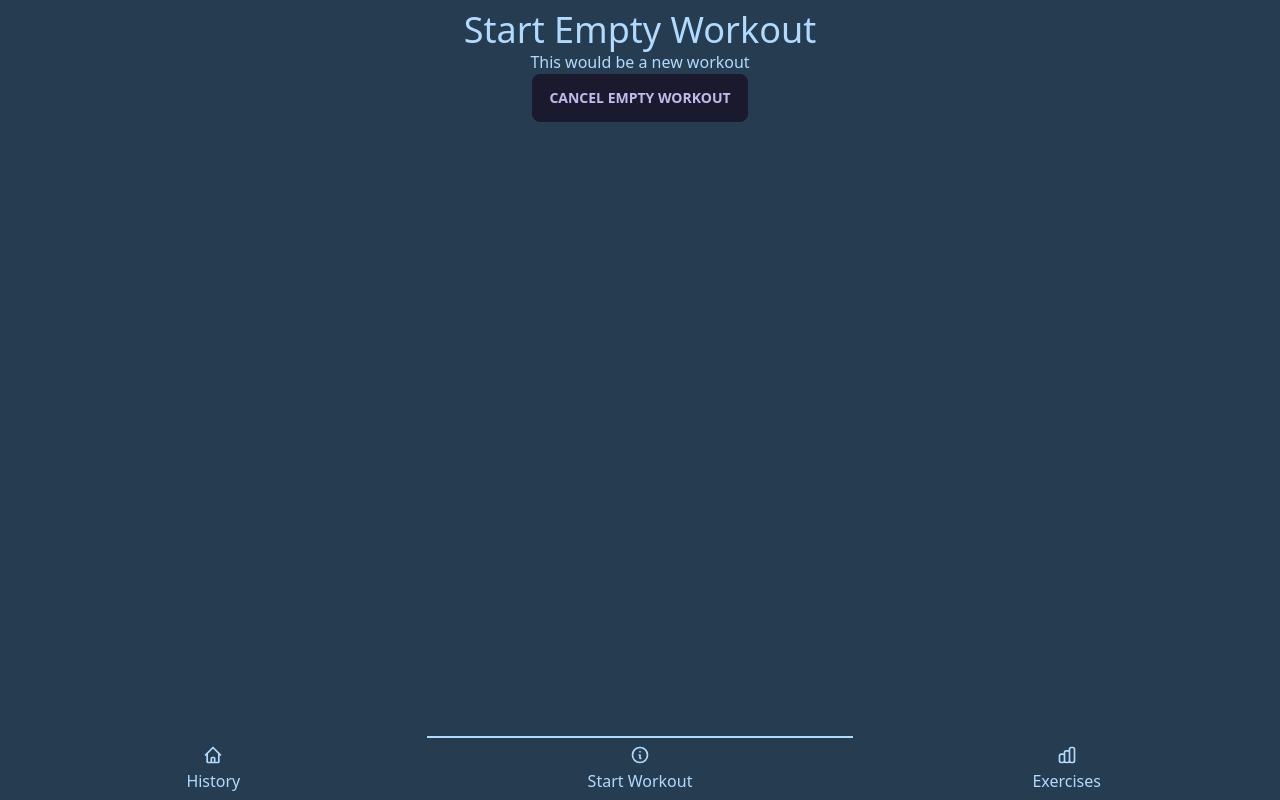
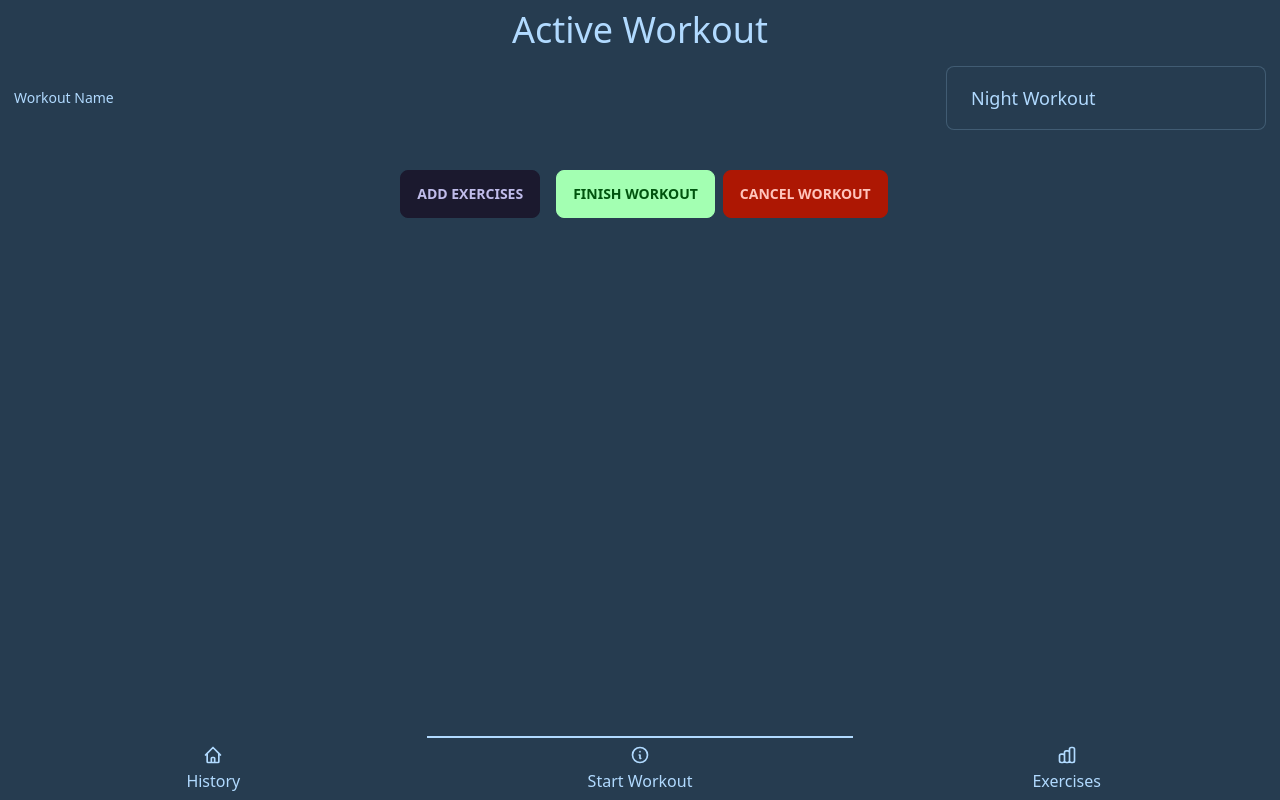
Before and after one commit to tbroder14/full-stack-fitness-app, a React (Vite) app in the folder frontend/vite-project/: page / in a window 1280 px wide. Both pictures are taken after a click on the button "START EMPTY WORKOUT". Built offline with nearby package versions, Linux system fonts and the light colour scheme.

Commit message:
finalized start empty workout and start template workout buttons

```diff
--- /dev/null
+++ b/frontend/vite-project/src/components/ActiveWorkoutPage.jsx
@@ -0,0 +1,94 @@
+import { useState } from "react"
+
+export default function ActiveWorkoutPage({setActivePage, setShowButtons, currentTemplate, setCurrentTemplate, currentWorkoutExercises, setCurrentWorkoutExercises}) {
+
+    // start timer
+    // how to delete an exercise from a workout? hamburger button/three dots for menu?
+    // save button - posts workout to database; then resets current workout template/array to original
+    // when starting template workout, allow for workout name to be changed after adding exercises
+    // when starting template workout, update added exercises
+
+    const startOfWorkoutTime = new Date().getHours()
+    const finishedWorkout = ''
+    let currentWorkoutName = ''
+
+    if (currentTemplate === null) {
+        if (startOfWorkoutTime >= 21 || startOfWorkoutTime <= 4) {
+        currentWorkoutName = 'Night Workout'
+        } else if (startOfWorkoutTime >= 5 && startOfWorkoutTime <= 7) {
+            currentWorkoutName = 'Early Morning Workout'
+        } else if (startOfWorkoutTime >= 8 && startOfWorkoutTime <= 10) {
+            currentWorkoutName = 'Morning Workout'
+        } else if (startOfWorkoutTime >= 11 && startOfWorkoutTime <= 13) {
+            currentWorkoutName = 'Mid-day Workout'
+        } else if (startOfWorkoutTime >= 14 && startOfWorkoutTime <= 16) {
+            currentWorkoutName = 'Afternoon Workout'
+        } else if (startOfWorkoutTime >=17 && startOfWorkoutTime <= 20) {
+            currentWorkoutName = 'Evening Workout'
+        }
+    } else {
+        currentWorkoutName = currentTemplate.name
+    }
+
+    const [workoutName, setWorkoutName] = useState(currentWorkoutName)
+
+    function updateName(e) {
+        setWorkoutName(e.target.value)
+    }
+
+    function addExercises() {
+        setActivePage('Add Exercises')
+    }
+
+    function finishWorkout() {
+        console.log('this workout would be saved')
+    }
+
+    function returnToHomePageButton() {
+        setCurrentWorkoutExercises([])
+        setCurrentTemplate(null)
+        setActivePage('Show Templates')
+        setShowButtons(true)
+    }
+
+    return (
+        <>
+            <h1 className="text-4xl">Active Workout</h1>
+
+            <div className="form-control">
+                <label className="label cursor-pointer">
+                    <span className="label-text">Workout Name</span>
+                    <input
+                        type="text"
+                        name="Name"
+                        id="Name"
+                        value={workoutName}
+                        onChange={updateName}
+                        placeholder='Workout Name'
+                        className="input input-bordered w-full input-lg max-w-xs my-2"
+                        required
+                    />
+                </label>
+            </div>
+            <div>
+                {currentWorkoutExercises == [] &&
+                    <>
+
+                    </>
+
+                }
+                {currentWorkoutExercises &&
+                    <>
+                        <ul className="list-disc text-left pl-5 py-2">
+                            {currentWorkoutExercises.map((exercise, index) => <li className="list-disc" key={index}>{exercise}</li>)}
+                        </ul>
+                    </>
+                }
+            </div>
+            <button className="btn m-2" onClick={addExercises}>Add Exercises</button>
+            <button className="btn btn-primary m-2" onClick={finishWorkout}>Finish Workout</button>
+            <button className="btn btn-secondary my-2" onClick={() => returnToHomePageButton()}>Cancel Workout</button>
+
+        </>
+    )
+}
--- /dev/null
+++ b/frontend/vite-project/src/components/AddExercisesPage.jsx
@@ -0,0 +1,49 @@
+import { useState } from 'react'
+import { exerciseList } from '../data'
+
+export default function AddExercisePage({setActivePage, setCurrentWorkoutExercises, setCurrentTemplate, currentWorkoutExercises}) {
+
+    const [activeExercises, setActiveExercises] = useState(currentWorkoutExercises)
+
+    const selectedExercises = (e) => {
+        if (activeExercises.includes(e.target.value)) {
+            const arrayCopy = [...activeExercises]
+            const newIndex = activeExercises.indexOf(e.target.value)
+            arrayCopy.splice(newIndex, 1)
+            setActiveExercises(arrayCopy)
+        } else {
+            setActiveExercises(prevState => [...prevState, e.target.value])
+        }
+    }
+
+    function handleForm(e) {
+        e.preventDefault()
+        setActivePage('Active Workout')
+        setCurrentWorkoutExercises(activeExercises)
+    }
+
+    return (
+        <>
+            <h1 className="text-4xl my-2">Add Exercises</h1>
+
+            <form onSubmit={handleForm}>
+
+                {exerciseList.map((exercise, index) => {
+                    return(
+                    <div className="form-control" key={index}>
+                        <label className="label cursor-pointer">
+                            <span className="label-text">{exercise}</span>
+                            <input
+                                type="checkbox"
+                                className="checkbox"
+                                value={exercise}
+                                checked={activeExercises.includes(exercise)}
+                                onChange={selectedExercises}/>
+                        </label>
+                    </div>)
+                })}
+                <input type="submit" value="Add Exercises" className="btn btn-primary my-4"/>
+            </form>
+        </>
+    )
+}
--- a/frontend/vite-project/src/components/ShowTemplates.jsx
+++ b/frontend/vite-project/src/components/ShowTemplates.jsx
@@ -1,6 +1,4 @@
-import { useState } from "react"
-
-export default function ShowTemplates({setActivePage, setShowButtons, currentTemplate, setCurrentTemplate, allTemplates}) {
+export default function ShowTemplates({setActivePage, setShowButtons, currentTemplate, setCurrentTemplate, allTemplates, setCurrentWorkoutExercises}) {
 
     function showCurrentTemplate(template) {
         setCurrentTemplate(template)
@@ -15,6 +13,11 @@ export default function ShowTemplates({setActivePage, setShowButtons, currentTem
     function returnToTemplate() {
         setCurrentTemplate(null)
         setShowButtons(true)
+    }
+
+    function activeWorkout() {
+        setCurrentWorkoutExercises(currentTemplate.listOfExercises)
+        setActivePage('Active Workout')
     }
 
     return(
@@ -42,6 +45,7 @@ export default function ShowTemplates({setActivePage, setShowButtons, currentTem
                     <ul className="list-disc text-left p-6">
                     {currentTemplate.listOfExercises.map((exercise, index) => <li className="list-disc" key={index}>{exercise}</li>)}
                     </ul>
+                    <button className="btn" onClick={activeWorkout} >Start {currentTemplate.name}</button>
                     <button className={`btn  ${setActivePage === 'Edit Current Template' ? 'active' : ''}`} onClick={() => handleClick('Edit Current Template')}>Edit Template</button>
                     <button className="btn" onClick={() => returnToTemplate()}>Return to Templates</button>
                 </>
--- a/frontend/vite-project/src/components/StartWorkoutButton.jsx
+++ /dev/null
@@ -1,20 +0,0 @@
-export default function StartWorkoutButton({setActivePage, setShowButtons}) {
-
-    function returnToHomePageButton() {
-        setActivePage('Show Templates')
-        setShowButtons(true)
-    }
-
-
-    return (
-        <>
-            <h1 className="text-4xl">Start Empty Workout</h1>
-
-
-            <h1>This would be a new workout</h1>
-
-            <button className="btn" onClick={() => returnToHomePageButton()}>Cancel Empty Workout</button>
-
-        </>
-    )
-}
--- a/frontend/vite-project/src/components/StartWorkoutPage.jsx
+++ b/frontend/vite-project/src/components/StartWorkoutPage.jsx
@@ -1,17 +1,16 @@
 import { useState } from 'react'
-import StartWorkoutButton from "./StartWorkoutButton"
+import ActiveWorkoutPage from "./ActiveWorkoutPage"
 import NewTemplate from "./NewTemplate"
 import ShowTemplates from "./ShowTemplates"
 import EditCurrentTemplate from './EditCurrentTemplate'
+import AddExercisePage from './AddExercisesPage'
 
 export default function StartWorkout({allTemplates, setAllTemplates}) {
 
     const [activePage, setActivePage] = useState('Show Templates')
     const [showButtons, setShowButtons] = useState(true)
-    // let allTemplates = []
-
     const [currentTemplate, setCurrentTemplate] = useState(null)
-
+    const [currentWorkoutExercises, setCurrentWorkoutExercises] = useState([])
 
     function handleClick(buttonText) {
         setActivePage(buttonText)
@@ -21,14 +20,15 @@ export default function StartWorkout({allTemplates, setAllTemplates}) {
     return(
         <>
             {activePage === 'New Template' && <NewTemplate setAllTemplates={setAllTemplates} setActivePage={setActivePage} setShowButtons={setShowButtons} />}
-            {activePage === 'Start Workout' && <StartWorkoutButton setActivePage={setActivePage} setShowButtons={setShowButtons} />}
-            {activePage === 'Show Templates' && <ShowTemplates allTemplates={allTemplates} setActivePage={setActivePage} setShowButtons={setShowButtons} currentTemplate={currentTemplate} setCurrentTemplate={setCurrentTemplate}/>}
+            {activePage === 'Show Templates' && <ShowTemplates allTemplates={allTemplates} setActivePage={setActivePage} setShowButtons={setShowButtons} currentTemplate={currentTemplate} setCurrentTemplate={setCurrentTemplate} setCurrentWorkoutExercises={setCurrentWorkoutExercises}/>}
             {activePage === 'Edit Current Template' && <EditCurrentTemplate setActivePage={setActivePage} allTemplates={allTemplates} setAllTemplates={setAllTemplates} setShowButtons={setShowButtons} setCurrentTemplate={setCurrentTemplate} currentTemplate={currentTemplate}/>}
+            {activePage === 'Active Workout' && <ActiveWorkoutPage setActivePage={setActivePage} setShowButtons={setShowButtons} currentWorkoutExercises={currentWorkoutExercises} setCurrentWorkoutExercises={setCurrentWorkoutExercises} currentTemplate={currentTemplate} setCurrentTemplate={setCurrentTemplate}/>}
+            {activePage === 'Add Exercises' && <AddExercisePage setActivePage={setActivePage} currentWorkoutExercises={currentWorkoutExercises} setCurrentWorkoutExercises={setCurrentWorkoutExercises}/>}
 
             {showButtons &&
                 <>
                     <button className={`btn ${activePage === 'New Template' ? 'active' : ''}`} onClick={() => handleClick('New Template')}>New Template</button>
-                    <button className={`btn ${activePage === 'Start Workout' ? 'active' : ''}`} onClick={() => handleClick('Start Workout')}>Start Empty Workout</button>
+                    <button className={`btn ${activePage === 'Active Workout' ? 'active' : ''}`} onClick={() => handleClick('Active Workout')}>Start Empty Workout</button>
                 </>
             }
         </>
```
